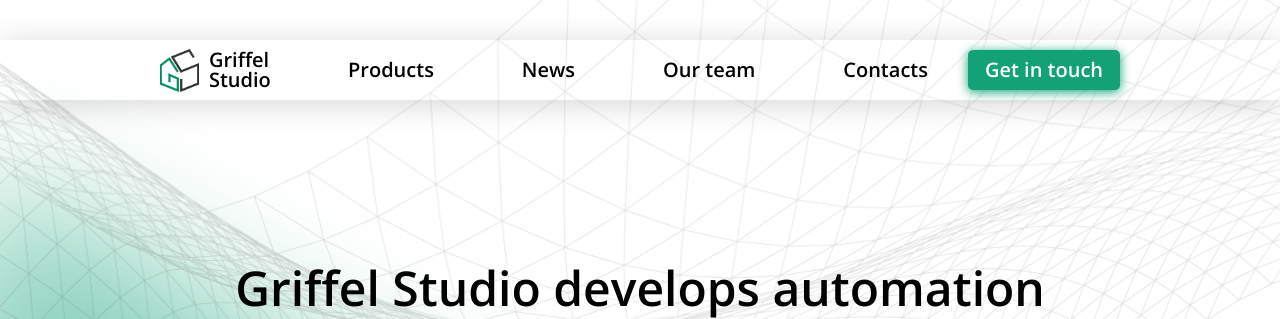
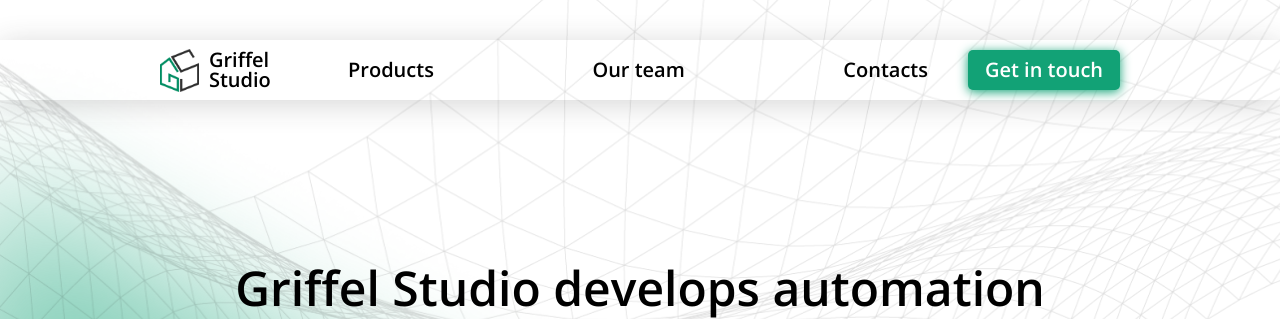
Before and after one commit to griffelstudio/griffel_studio, a Django app: page / in a window 1280 px wide. Shown: the top 319 px of the page. Run offline with Django 3.2, Linux system fonts and the light colour scheme.

Commit message:
feat: disable news page

```diff
--- a/mainsite/templates/mainsite/base.html
+++ b/mainsite/templates/mainsite/base.html
@@ -32,7 +32,7 @@
         <nav class="menu">
           <ul class="menu__list">
             <li class="menu__item"><a class="menu__link menu__link_active" href="{% url 'mainsite:products_url' %}">Products</a></li>
-            <li class="menu__item"><a class="menu__link" href="{% url 'mainsite:news_url' %}">News</a></li>
+            <!-- <li class="menu__item"><a class="menu__link" href="{% url 'mainsite:news_url' %}">News</a></li> -->
             <li class="menu__item"><a class="menu__link" href="{% url 'mainsite:team_url' %}">Our team</a></li>
             <li class="menu__item"><a class="menu__link" href="{% url 'mainsite:contacts_url' %}">Contacts</a></li>
           </ul>
--- a/mainsite/templates/mainsite/contacts.html
+++ b/mainsite/templates/mainsite/contacts.html
@@ -4,7 +4,7 @@
 <nav class="menu">
   <ul class="menu__list">
     <li class="menu__item"><a class="menu__link " href="{% url 'mainsite:products_url' %}" >Products</a></li>
-    <li class="menu__item"><a class="menu__link" href="{% url 'mainsite:news_url' %}">News</a></li>
+    <!-- <li class="menu__item"><a class="menu__link" href="{% url 'mainsite:news_url' %}">News</a></li> -->
     <li class="menu__item"><a class="menu__link " href="{% url 'mainsite:team_url' %}">Our team</a></li>
     <li class="menu__item"><a class="menu__link menu__link_active" href="{% url 'mainsite:contacts_url' %}">Contacts</a></li>
   </ul>
--- a/mainsite/templates/mainsite/exporter.html
+++ b/mainsite/templates/mainsite/exporter.html
@@ -6,7 +6,7 @@
 <nav class="menu">
   <ul class="menu__list">
     <li class="menu__item"><a class="menu__link menu__link" href="{% url 'mainsite:products_url' %}">Products</a></li>
-    <li class="menu__item"><a class="menu__link" href="{% url 'mainsite:news_url' %}">News</a></li>
+    <!-- <li class="menu__item"><a class="menu__link" href="{% url 'mainsite:news_url' %}">News</a></li> -->
     <li class="menu__item"><a class="menu__link" href="{% url 'mainsite:team_url' %}">Our team</a></li>
     <li class="menu__item"><a class="menu__link" href="{% url 'mainsite:contacts_url' %}">Contacts</a></li>
   </ul>
--- a/mainsite/templates/mainsite/exporter_api.html
+++ b/mainsite/templates/mainsite/exporter_api.html
@@ -6,7 +6,7 @@
 <nav class="menu">
   <ul class="menu__list">
     <li class="menu__item"><a class="menu__link menu__link" href="{% url 'mainsite:products_url' %}">Products</a></li>
-    <li class="menu__item"><a class="menu__link" href="{% url 'mainsite:news_url' %}">News</a></li>
+    <!-- <li class="menu__item"><a class="menu__link" href="{% url 'mainsite:news_url' %}">News</a></li> -->
     <li class="menu__item"><a class="menu__link" href="{% url 'mainsite:team_url' %}">Our team</a></li>
     <li class="menu__item"><a class="menu__link" href="{% url 'mainsite:contacts_url' %}">Contacts</a></li>
   </ul>
--- a/mainsite/templates/mainsite/index.html
+++ b/mainsite/templates/mainsite/index.html
@@ -6,7 +6,7 @@
 <nav class="menu">
   <ul class="menu__list">
     <li class="menu__item"><a class="menu__link menu__link" href="{% url 'mainsite:products_url' %}">Products</a></li>
-    <li class="menu__item"><a class="menu__link" href="{% url 'mainsite:news_url' %}">News</a></li>
+    <!-- <li class="menu__item"><a class="menu__link" href="{% url 'mainsite:news_url' %}">News</a></li> -->
     <li class="menu__item"><a class="menu__link" href="{% url 'mainsite:team_url' %}">Our team</a></li>
     <li class="menu__item"><a class="menu__link" href="{% url 'mainsite:contacts_url' %}">Contacts</a></li>
   </ul>
--- a/mainsite/templates/mainsite/products.html
+++ b/mainsite/templates/mainsite/products.html
@@ -5,7 +5,7 @@
 <nav class="menu">
   <ul class="menu__list">
     <li class="menu__item"><a class="menu__link menu__link_active" href="{% url 'mainsite:products_url' %}">Products</a></li>
-    <li class="menu__item"><a class="menu__link" href="{% url 'mainsite:news_url' %}">News</a></li>
+    <!-- <li class="menu__item"><a class="menu__link" href="{% url 'mainsite:news_url' %}">News</a></li> -->
     <li class="menu__item"><a class="menu__link" href="{% url 'mainsite:team_url' %}">Our team</a></li>
     <li class="menu__item"><a class="menu__link" href="{% url 'mainsite:contacts_url' %}">Contacts</a></li>
   </ul>
--- a/mainsite/templates/mainsite/team.html
+++ b/mainsite/templates/mainsite/team.html
@@ -5,7 +5,7 @@
 <nav class="menu">
   <ul class="menu__list">
     <li class="menu__item"><a class="menu__link " href="{% url 'mainsite:products_url' %}" >Products</a></li>
-    <li class="menu__item"><a class="menu__link" href="{% url 'mainsite:news_url' %}">News</a></li>
+    <!-- <li class="menu__item"><a class="menu__link" href="{% url 'mainsite:news_url' %}">News</a></li> -->
     <li class="menu__item"><a class="menu__link menu__link_active" href="{% url 'mainsite:team_url' %}">Our team</a></li>
     <li class="menu__item"><a class="menu__link" href="{% url 'mainsite:contacts_url' %}">Contacts</a></li>
   </ul>
--- a/mainsite/templates/mainsite/wmrx.html
+++ b/mainsite/templates/mainsite/wmrx.html
@@ -6,7 +6,7 @@
 <nav class="menu">
   <ul class="menu__list">
     <li class="menu__item"><a class="menu__link menu__link" href="{% url 'mainsite:products_url' %}">Products</a></li>
-    <li class="menu__item"><a class="menu__link" href="{% url 'mainsite:news_url' %}">News</a></li>
+    <!-- <li class="menu__item"><a class="menu__link" href="{% url 'mainsite:news_url' %}">News</a></li> -->
     <li class="menu__item"><a class="menu__link" href="{% url 'mainsite:team_url' %}">Our team</a></li>
     <li class="menu__item"><a class="menu__link" href="{% url 'mainsite:contacts_url' %}">Contacts</a></li>
   </ul>
```
